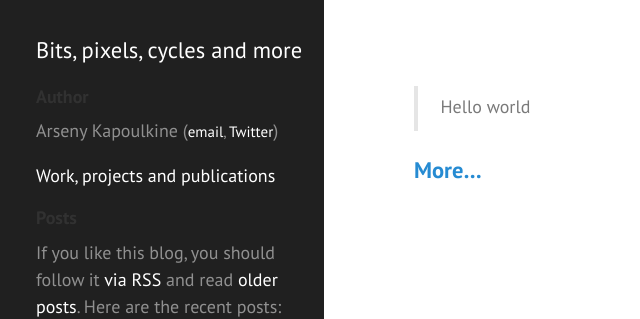
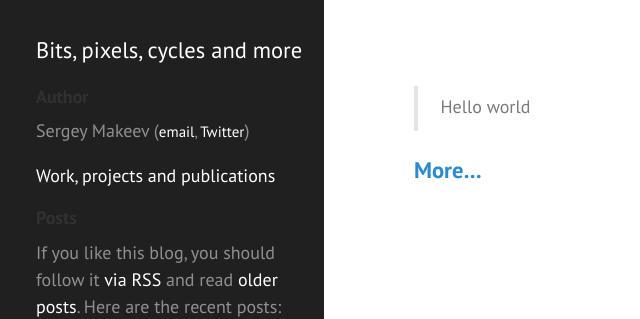
Before and after one commit to SergeyMakeev/sergeymakeev.github.io, a Jekyll site: the page built from index.md, in a window 1280 px wide. Shown: the top 319 px of the page, without its empty margins (0-640 px from the left). Built offline with Jekyll 4.4.1, drawn with Linux system fonts in a browser that asks for light colours.

Commit message:
jekyll fixed

```diff
--- a/_includes/header.html
+++ b/_includes/header.html
@@ -71,14 +71,14 @@
     <div>
     {% else %}
     <div class="sidebar-mini">
-      Arseny Kapoulkine (<small><a href="mailto:arseny.kapoulkine@gmail.com">email</a>, <a href="https://twitter.com/zeuxcg">Twitter</a></small>)
+      Sergey Makeev (<small><a href="mailto:sergeymakeev@hotmail.com">email</a>, <a href="https://twitter.com/SergeyMakeev">Twitter</a></small>)
     </div>
 
     <div class="sidebar-content">
     {% endif %}
       <h4>Author</h4>
       <p>
-      Arseny Kapoulkine (<small><a href="mailto:arseny.kapoulkine@gmail.com">email</a>, <a href="https://twitter.com/zeuxcg">Twitter</a></small>)
+      Sergey Makeev (<small><a href="mailto:sergeymakeev@hotmail.com">email</a>, <a href="https://twitter.com/SergeyMakeev">Twitter</a></small>)
       </p>
       <p>
       <a href="/about/">Work, projects and publications</a>
```
